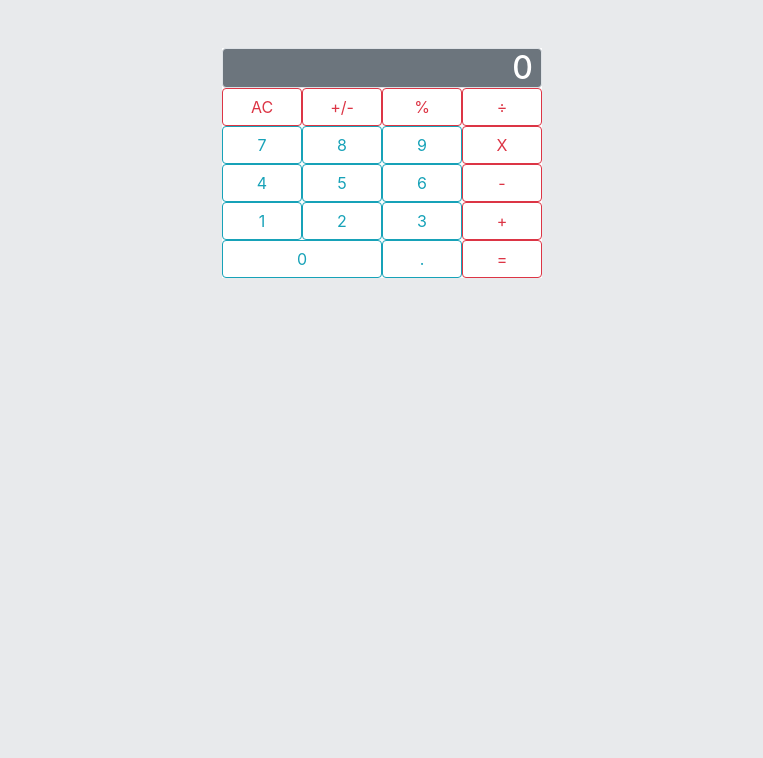
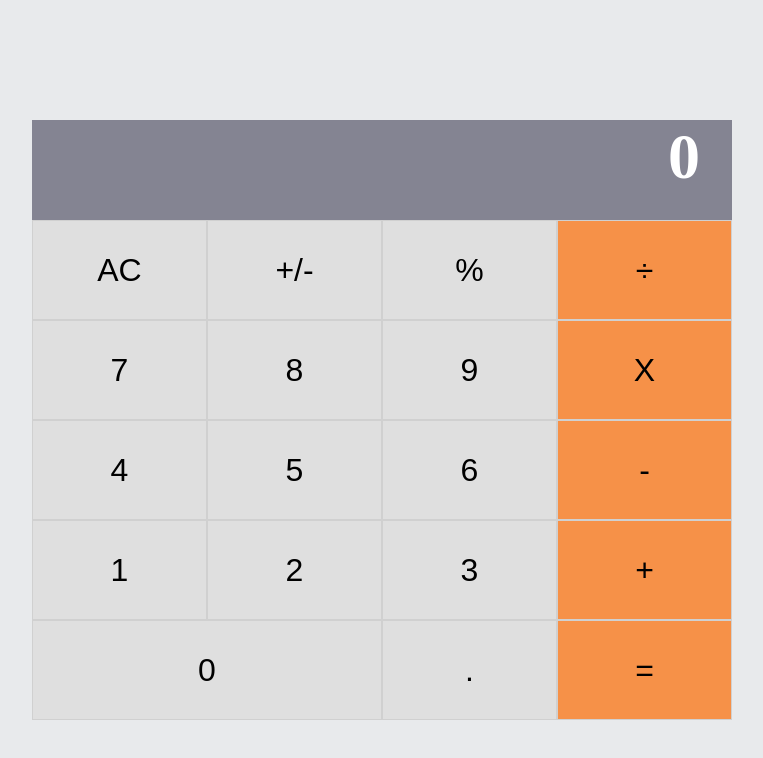
Before and after one commit to ricardomonte/math-magicians-calculator, a React (Create React App) app: page / in a window 1280 px wide. Shown: the top 758 px of the page, without its empty margins (258-1021 px from the left). Built offline with nearby package versions, Linux system fonts and the light colour scheme.

Commit message:
Change styles to fit requires

```diff
--- a/public/index.html
+++ b/public/index.html
@@ -13,6 +13,6 @@
     <title>Math Magicians Calculator</title>
   </head>
   <body>
-    <div id="root" class="d-flex align-content-center justify-content-center mt-5"></div>
+    <div id="root" class="calculator"></div>
   </body>
 </html>
--- a/src/components/App.js
+++ b/src/components/App.js
@@ -24,7 +24,7 @@ function App() {
   };
 
   return (
-    <div className="w-25 bg-white">
+    <div className="w-100 h-100 App">
       <Display calculation={result()} />
       <ButtonPanel onClick={handleClick} />
     </div>
--- a/src/components/Button.js
+++ b/src/components/Button.js
@@ -1,9 +1,9 @@
 import PropTypes from 'prop-types';
 
 function Button({ name, onClick }) {
-  const signsClass = ['AC', '+/-', '%', '÷', 'X', '-', '+', '='];
-  let classButton = 'btn h-25 btn-outline-';
-  classButton += signsClass.includes(name) ? 'danger' : 'info';
+  const signsClass = ['÷', 'X', '-', '+', '='];
+  let classButton = 'btn h-100 bg-button-';
+  classButton += signsClass.includes(name) ? 'orange' : 'normal';
   classButton += name === '0' ? ' w-50' : ' w-25';
   return (
     <button
--- a/src/components/ButtonPanel.js
+++ b/src/components/ButtonPanel.js
@@ -21,7 +21,7 @@ function ButtonPanel({ onClick }) {
     )));
   return (
     <>
-      { buttons.map((groupButton, i) => <div key={arrKeys[i]}>{groupButton}</div>) }
+      { buttons.map((groupButton, i) => <div className="hpx-100" key={arrKeys[i]}>{groupButton}</div>) }
     </>
   );
 }
--- a/src/components/Display.js
+++ b/src/components/Display.js
@@ -2,8 +2,8 @@ import PropTypes from 'prop-types';
 
 function Display({ calculation }) {
   return (
-    <div className="border rounded bg-secondary">
-      <h2 className="text-white text-right mb-0 mr-2">{calculation}</h2>
+    <div className="Display hpx-100">
+      <h1>{calculation}</h1>
     </div>
   );
 }
--- a/src/index.css
+++ b/src/index.css
@@ -3,3 +3,68 @@ body {
   margin: 0;
   background-color: #e8eaec;
 }
+
+h1 {
+  margin: 0;
+}
+
+.w-100 {
+  width: 100%;
+}
+
+.w-50 {
+  width: 50%;
+}
+
+.w-25 {
+  width: 25%;
+}
+
+.h-100 {
+  height: 100%;
+}
+
+.hpx-100 {
+  height: 100px;
+}
+
+.bg-button-normal {
+  background-color: #dfdfdf;
+}
+
+.bg-button-orange {
+  background-color: #f69148;
+}
+
+.calculator {
+  display: grid;
+  grid-template-columns: 1fr 43.75rem 1fr;
+  grid-template-rows: 100px 20px 37.5rem 100px;
+  grid-template-areas:
+    'nav nav nav'
+    '. . .'
+    '. calculator .'
+    '. . .';
+}
+
+.App {
+  grid-area: calculator;
+}
+
+.Display {
+  background-color: #848492;
+  color: white;
+  text-align: right;
+  padding: 0 2rem 0 0;
+  font-weight: 900;
+  font-size: 32px;
+}
+
+.btn {
+  text-align: center;
+  font-weight: 400;
+  color: black;
+  font-size: 2rem;
+  text-decoration: none;
+  border: 1px solid #d0d0d0;
+}
--- a/src/index.js
+++ b/src/index.js
@@ -1,7 +1,6 @@
 import React from 'react';
 import ReactDOM from 'react-dom';
 import App from './components/App';
-import 'bootstrap/dist/css/bootstrap.css';
 import './index.css';
 
 ReactDOM.render(
```
